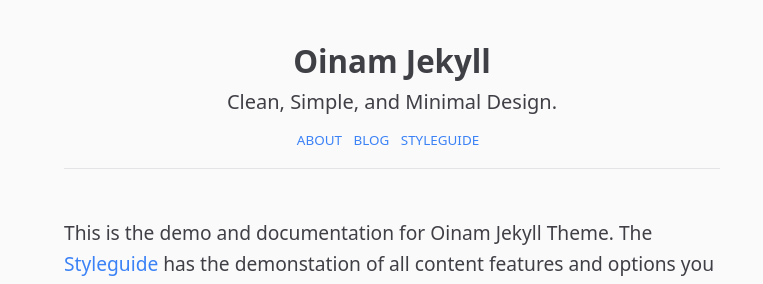
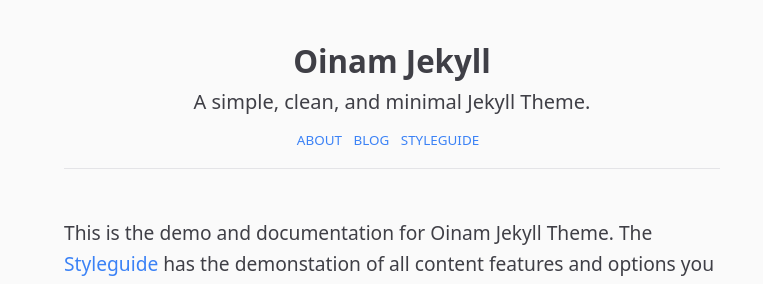
Before and after one commit to oinam/oinam-jekyll, a Jekyll site: the page built from index.md, in a window 1280 px wide and 900 px high. Shown: the top 284 px of the window, without its empty margins (248-1011 px from the left). Built offline with Jekyll 4.4.1, drawn with Linux system fonts in a browser that asks for light colours.

```diff
--- a/_config.yml
+++ b/_config.yml
@@ -1,5 +1,5 @@
 title: Oinam Jekyll
-description: Clean, Simple, and Minimal Design.
+description: A simple, clean, and minimal Jekyll Theme.
 
 # Set this to your domain; baseurl is for the folder in your domain, if you have one -- `blog`.
 # you can leave both of them blank if you are deploying on a top-level domain.
```
Also changed, not shown: README.md, oinam-jekyll.gemspec.
